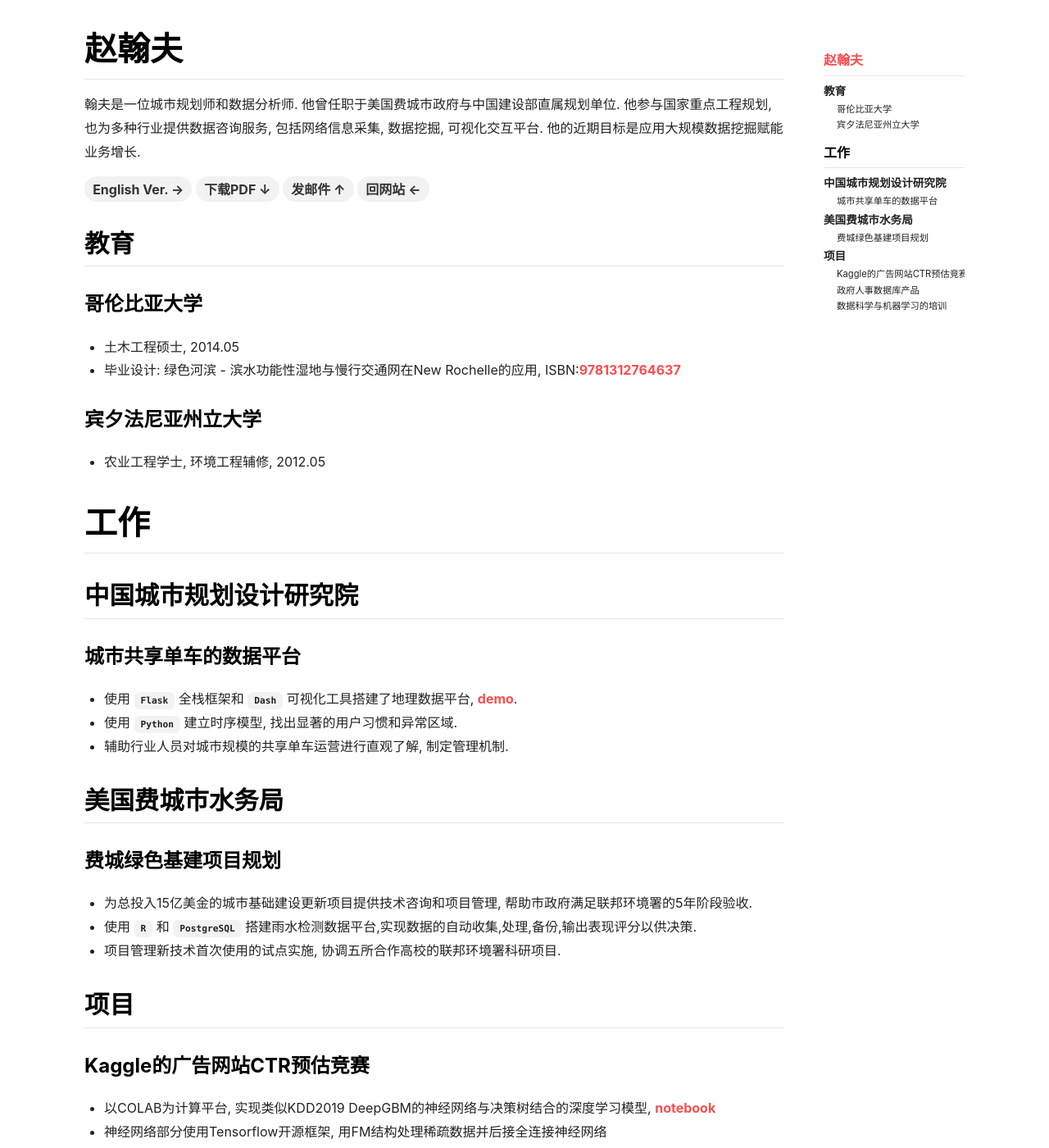
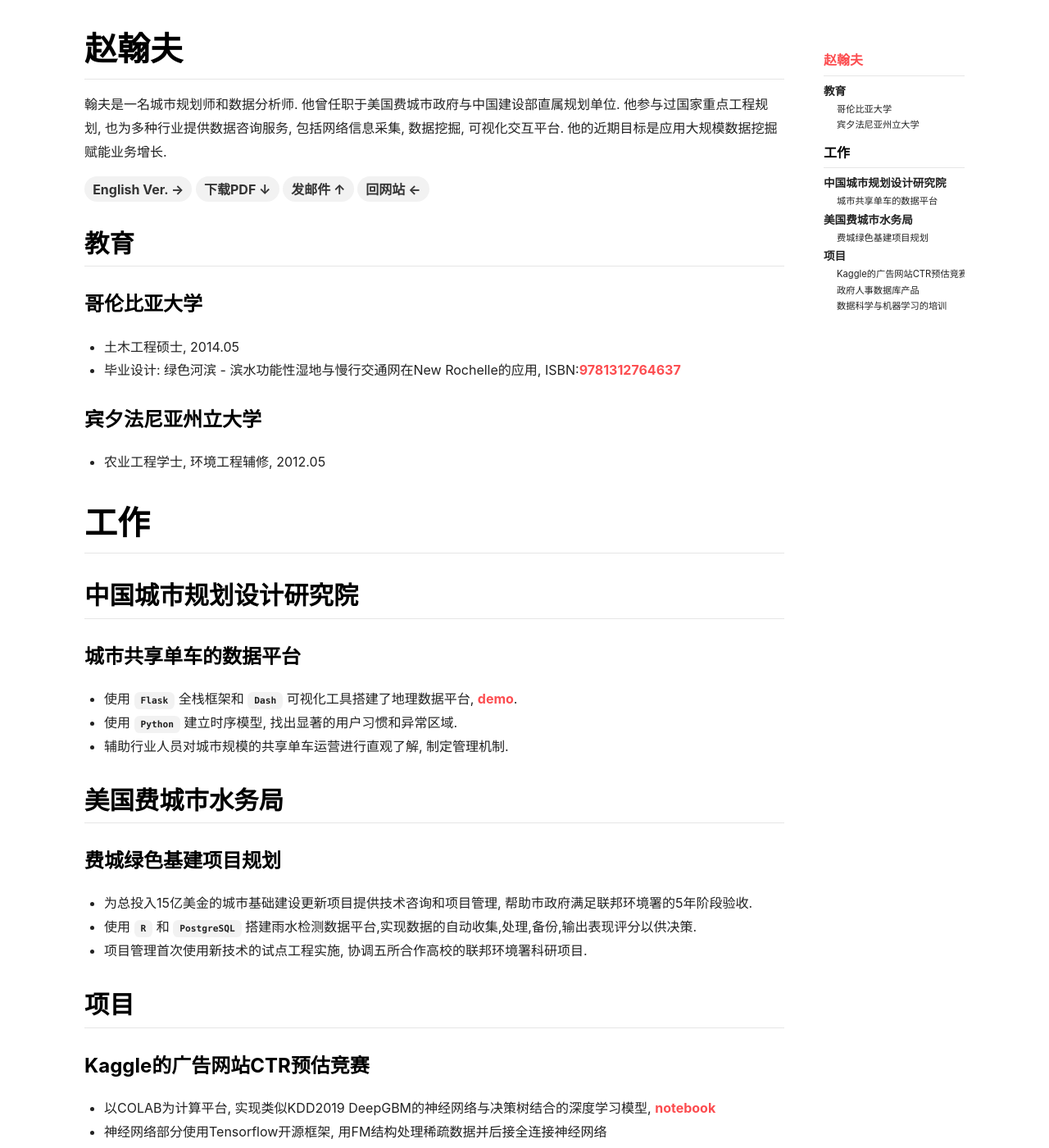
Before and after one commit to hanfu/hanfu.github.io, a Jekyll site: the page built from resume_cn.md, in a window 1280 px wide and 1400 px high. Shown: the whole window at 82% size. Built offline with Jekyll 4.4.1, drawn with Linux system fonts in a browser that asks for light colours; nearby versions of some CDN libraries; our own code applies the rules of GitHub Pages for plain Markdown files.

Commit message:
updated jianli

```diff
--- a/resume_cn.md
+++ b/resume_cn.md
@@ -11,7 +11,7 @@ sitemap: false
 ---
 # 赵翰夫
 
-翰夫是一位城市规划师和数据分析师. 他曾任职于美国费城市政府与中国建设部直属规划单位. 他参与国家重点工程规划, 也为多种行业提供数据咨询服务, 包括网络信息采集, 数据挖掘, 可视化交互平台. 他的近期目标是应用大规模数据挖掘赋能业务增长.
+翰夫是一名城市规划师和数据分析师. 他曾任职于美国费城市政府与中国建设部直属规划单位. 他参与过国家重点工程规划, 也为多种行业提供数据咨询服务, 包括网络信息采集, 数据挖掘, 可视化交互平台. 他的近期目标是应用大规模数据挖掘赋能业务增长.
 
 
 [English Ver. →](/resume.html){:.button.button--secondary.button--pill}
@@ -42,7 +42,7 @@ sitemap: false
 ### 费城绿色基建项目规划
 - 为总投入15亿美金的城市基础建设更新项目提供技术咨询和项目管理, 帮助市政府满足联邦环境署的5年阶段验收.
 - 使用 __`R`__ 和 __`PostgreSQL`__ 搭建雨水检测数据平台,实现数据的自动收集,处理,备份,输出表现评分以供决策.
-- 项目管理新技术首次使用的试点实施, 协调五所合作高校的联邦环境署科研项目.
+- 项目管理首次使用新技术的试点工程实施, 协调五所合作高校的联邦环境署科研项目.
 
 
 ## 项目
```
